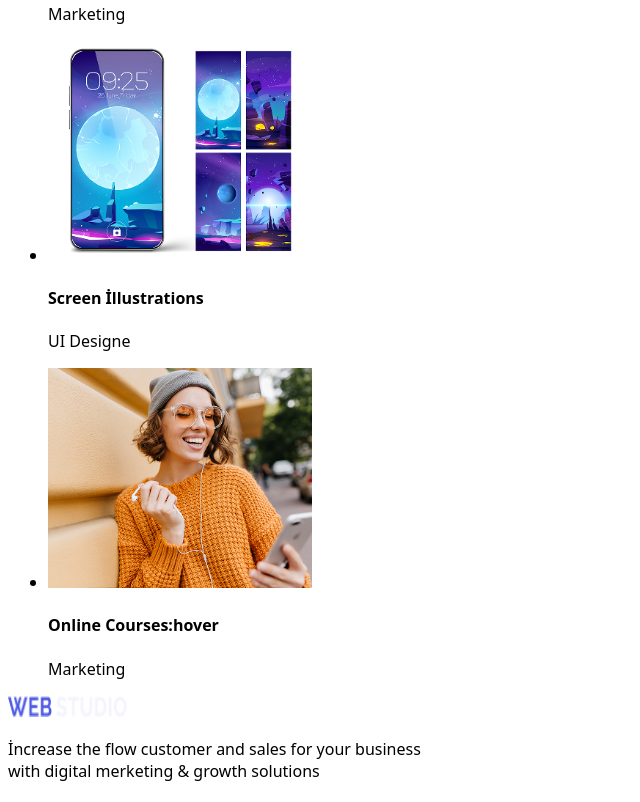
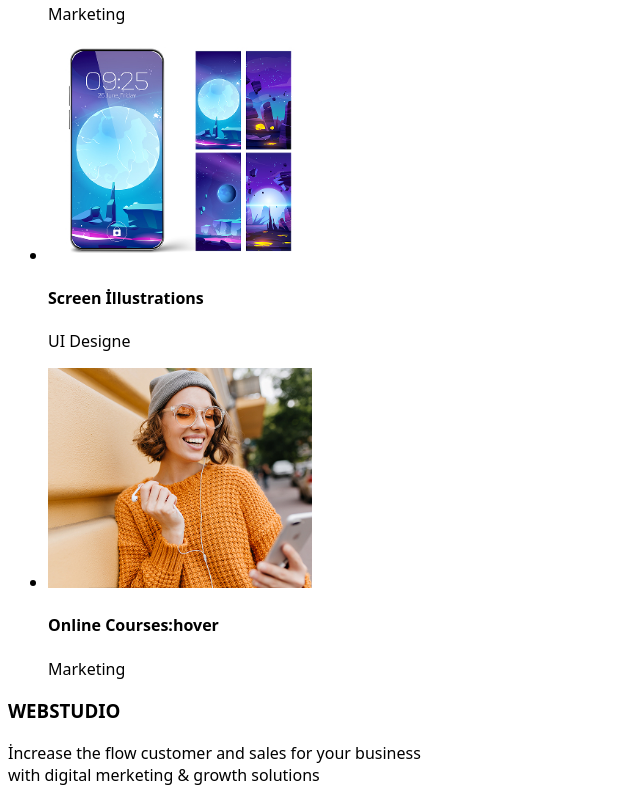
Before and after one commit to serdar2002-coder/goit-markup-hw-2, a plain HTML site: page index.html in a window 1280 px wide. Shown: the part 3498-4300 px from the top of the page, without its empty margins (0-640 px from the left). Drawn offline with Linux system fonts and the light colour scheme.

Commit message:
go-it markup-2
son

```diff
--- a/index.html
+++ b/index.html
@@ -5,11 +5,11 @@
     <meta name="viewport" content="width=device-width, initial-scale=1.0" />
     <title>my homework2</title>
     <link rel="stylesheet" href="styles.css" />
-      </head>
+  </head>
   <body>
     <header>
       <!--logo alanı-->
-      <a a href="./index.html">WEBSTUDIO</a>
+      <a href="./index.html">WEBSTUDIO</a>
       <!--logo bitti-->
       <!--nav alanı-->
       <nav>
@@ -130,8 +130,7 @@
     </section>
     <!--Dördüncü bölüm Bitti-->
     <footer>
-      <img src="./images/Web.jpg" width="44" height="21" />
-      <img src="./images/Studio.jpg" width="71" height="21"  />
+      <h3>WEBSTUDIO</h3>
       <p>
         İncrease the flow customer and sales for your business<br />
         with digital merketing & growth solutions
--- a/styles.css
+++ b/styles.css
@@ -1,13 +1,16 @@
-h1:hover,a:hover,button:hover{
-    color: tomato;
+h1:hover,
+a:hover,
+button:hover {
+  color: tomato;
 }
 
-body{
-    font-family:system-ui, -apple-system, BlinkMacSystemFont, 'Segoe UI', Roboto, Oxygen, Ubuntu, Cantarell, 'Open Sans', 'Helvetica Neue', sans-serif;
-    }
-.button{
-    cursor: pointer;
+body {
+  font-family: system-ui, -apple-system, BlinkMacSystemFont, "Segoe UI", Roboto,
+    Oxygen, Ubuntu, Cantarell, "Open Sans", "Helvetica Neue", sans-serif;
 }
-.text{
-    font-weight: 400;
+.button {
+  cursor: pointer;
 }
+.text {
+  font-weight: 400;
+}
```
